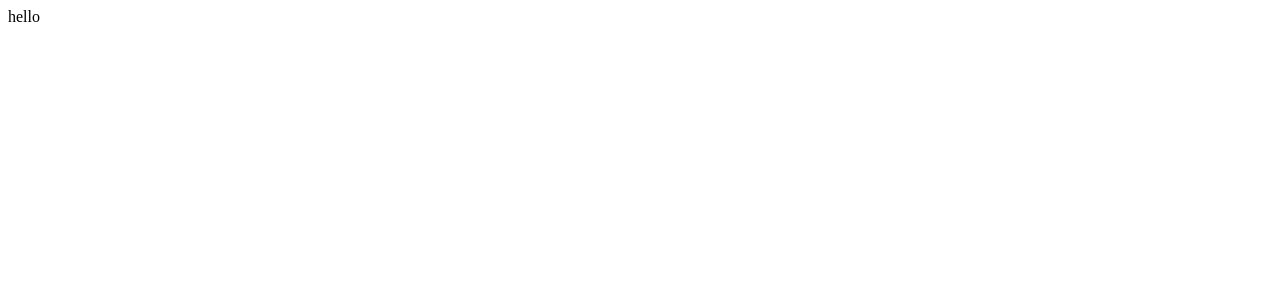
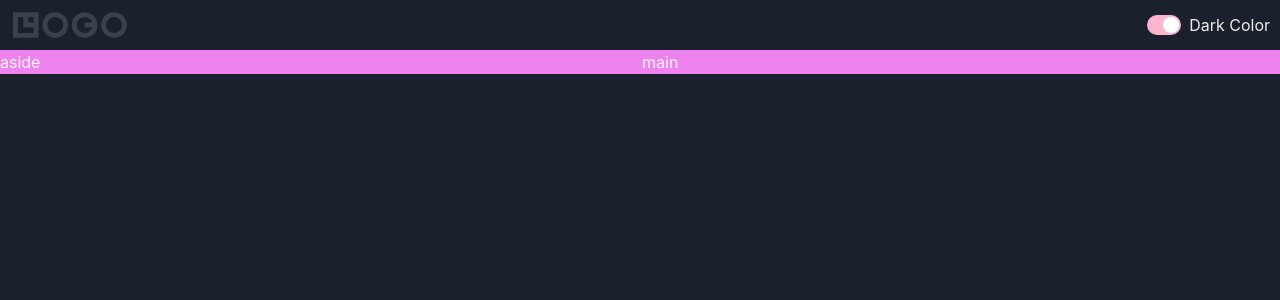
Before and after one commit to carolinkristina/game-hub, a React (Vite) app: page / in a window 1280 px wide. Shown: the top 300 px of the page. Built offline with nearby package versions, Linux system fonts and the light colour scheme.

Commit message:
create navbar with color mode switch

```diff
--- a/package.json
+++ b/package.json
@@ -10,6 +10,10 @@
     "preview": "vite preview"
   },
   "dependencies": {
+    "@chakra-ui/react": "^2.8.2",
+    "@emotion/react": "^11.11.1",
+    "@emotion/styled": "^11.11.0",
+    "framer-motion": "^10.16.5",
     "react": "^18.2.0",
     "react-dom": "^18.2.0"
   },
--- a/src/App.tsx
+++ b/src/App.tsx
@@ -1,5 +1,27 @@
+import { Grid, GridItem, Show } from "@chakra-ui/react"
+import NavBar from "./components/NavBar"
+
 function App() {
-  return <div>hello</div>
+  return (
+    <Grid
+      templateAreas={{
+        base: `"nav" "main"`,
+        lg: `"nav nav" "aside main"`,
+      }}
+    >
+      <GridItem area="nav">
+        <NavBar />
+      </GridItem>
+      <Show above="lg">
+        <GridItem area="aside" bg="violet">
+          aside
+        </GridItem>
+      </Show>
+      <GridItem area="main" bg="violet">
+        main
+      </GridItem>
+    </Grid>
+  )
 }
 
 export default App
--- /dev/null
+++ b/src/components/ColorModeSwitch.tsx
@@ -0,0 +1,18 @@
+import { HStack, Switch, Text, useColorMode } from "@chakra-ui/react"
+
+const ColorModeSwitch = () => {
+  const { toggleColorMode, colorMode } = useColorMode()
+
+  return (
+    <HStack>
+      <Switch
+        colorScheme="pink"
+        isChecked={colorMode === "dark"}
+        onChange={toggleColorMode}
+      />
+      <Text>Dark Color</Text>
+    </HStack>
+  )
+}
+
+export default ColorModeSwitch
--- /dev/null
+++ b/src/components/NavBar.tsx
@@ -0,0 +1,14 @@
+import { HStack, Image } from "@chakra-ui/react"
+import logo from "../assets/logoipsum-221.svg"
+import ColorModeSwitch from "./ColorModeSwitch"
+
+const NavBar = () => {
+  return (
+    <HStack justifyContent="space-between" padding="10px">
+      <Image src={logo} />
+      <ColorModeSwitch />
+    </HStack>
+  )
+}
+
+export default NavBar
--- a/src/main.tsx
+++ b/src/main.tsx
@@ -1,10 +1,15 @@
-import React from 'react'
-import ReactDOM from 'react-dom/client'
-import App from './App.tsx'
-import './index.css'
+import React from "react"
+import { ChakraProvider, ColorModeScript } from "@chakra-ui/react"
+import ReactDOM from "react-dom/client"
+import theme from "./theme.ts"
+import App from "./App.tsx"
+import "./index.css"
 
-ReactDOM.createRoot(document.getElementById('root')!).render(
+ReactDOM.createRoot(document.getElementById("root")!).render(
   <React.StrictMode>
-    <App />
-  </React.StrictMode>,
+    <ChakraProvider theme={theme}>
+      <ColorModeScript initialColorMode={theme.config.initialColorMode} />
+      <App />
+    </ChakraProvider>
+  </React.StrictMode>
 )
--- /dev/null
+++ b/src/theme.ts
@@ -0,0 +1,9 @@
+import { extendTheme, ThemeConfig } from "@chakra-ui/react"
+
+const config: ThemeConfig = {
+  initialColorMode: "dark",
+}
+
+const theme = extendTheme({ config })
+
+export default theme
```
Also changed, not shown: src/assets/logoipsum-221.svg (added), 1 other file (tests, documents, lock files or other folders).
